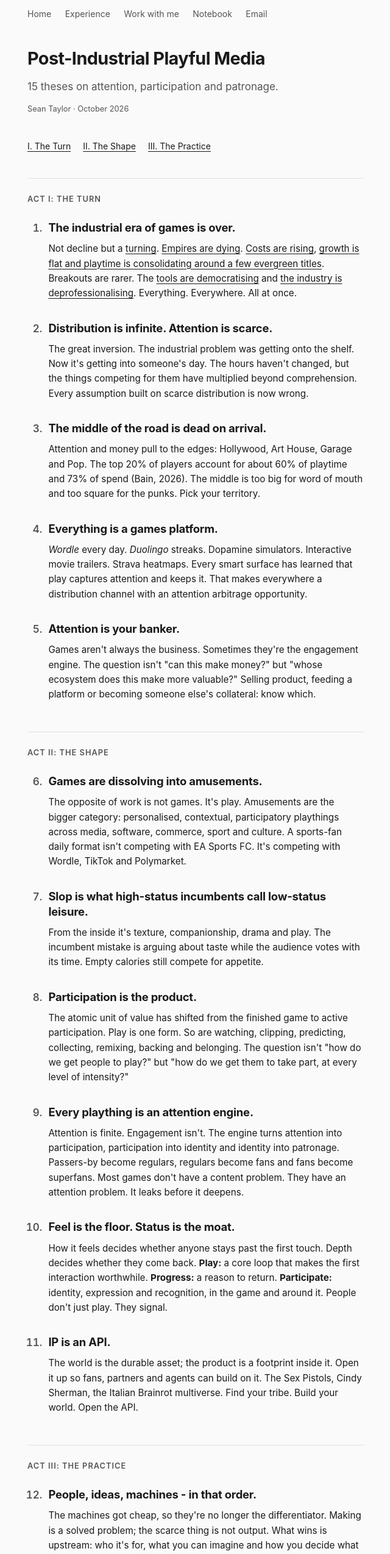
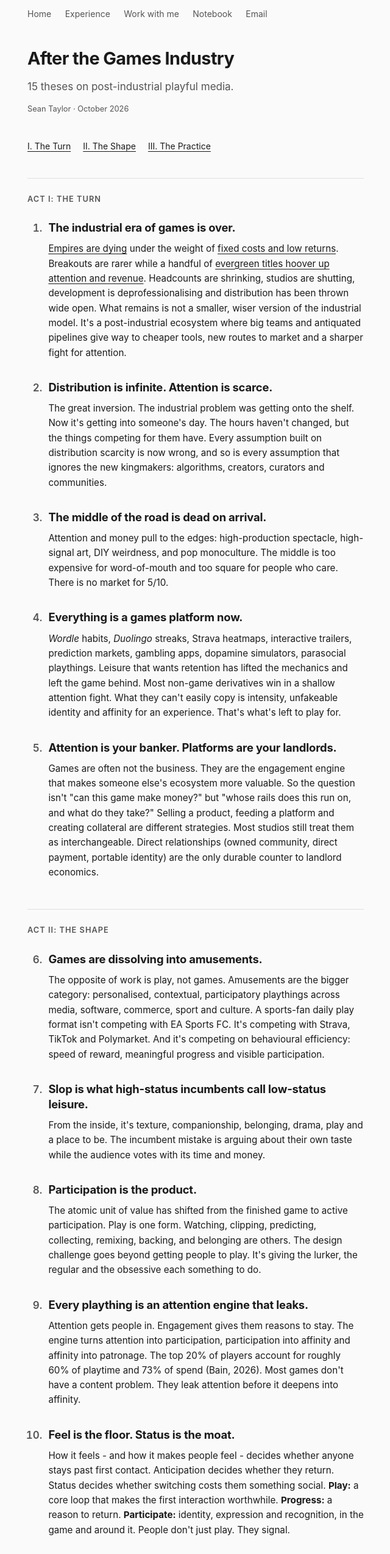
Before and after one commit to kwangchow/kwangchow.github.io, a plain HTML site: page post-industrial-playful-media.html in a window 1280 px wide. Shown: the part 40-2589 px from the top of the page at 61% size, without its empty margins (319-959 px from the left). Drawn offline with Linux system fonts and the light colour scheme.

Commit message:
Publish final After the Games Industry theses

```diff
--- a/llms.txt
+++ b/llms.txt
@@ -24,7 +24,7 @@ Sean works with founders, studios, publishers and IP owners on platform and form
 - [Work with me](https://seantaylor.work/work-with-me.html): the decisions he helps with and how engagements are shaped
 - [Notebook](https://notes.seantaylor.work/): daily public notes on games, new platforms, playable surfaces and attention
 - [Punk Provocations](https://seantaylor.work/punk-provocations/): 2026 remix of Punk Playthings
-- [Post-Industrial Playful Media — 15 Theses](https://seantaylor.work/post-industrial-playful-media.html): fifteen theses in three acts — The Turn, The Shape and The Practice — on attention, participation and patronage
+- [After the Games Industry — 15 Theses](https://seantaylor.work/post-industrial-playful-media.html): fifteen theses in three acts — The Turn, The Shape and The Practice — on attention, participation and patronage
 
 ## Career
 
--- a/post-industrial-playful-media.html
+++ b/post-industrial-playful-media.html
@@ -3,13 +3,13 @@
 <head>
   <meta charset="UTF-8">
   <meta name="viewport" content="width=device-width, initial-scale=1.0">
-  <title>Post-Industrial Playful Media — 15 Theses — Sean Taylor</title>
+  <title>After the Games Industry — 15 Theses — Sean Taylor</title>
   <meta name="description" content="15 theses on attention, participation and patronage in post-industrial playful media.">
   <meta name="author" content="Sean Taylor">
   <link rel="canonical" href="https://seantaylor.work/post-industrial-playful-media.html">
   <link rel="icon" type="image/svg+xml" href="/favicon.svg">
   <meta property="og:type" content="article">
-  <meta property="og:title" content="Post-Industrial Playful Media — 15 Theses">
+  <meta property="og:title" content="After the Games Industry — 15 Theses">
   <meta property="og:description" content="15 theses on attention, participation and patronage in post-industrial playful media.">
   <meta property="og:url" content="https://seantaylor.work/post-industrial-playful-media.html">
   <meta property="og:image" content="https://seantaylor.work/og-image.svg">
@@ -18,7 +18,7 @@
   <meta property="og:site_name" content="Sean Taylor">
   <meta property="og:locale" content="en_GB">
   <meta name="twitter:card" content="summary_large_image">
-  <meta name="twitter:title" content="Post-Industrial Playful Media — 15 Theses">
+  <meta name="twitter:title" content="After the Games Industry — 15 Theses">
   <meta name="twitter:description" content="15 theses on attention, participation and patronage in post-industrial playful media.">
   <meta name="twitter:image" content="https://seantaylor.work/og-image.svg">
   <script type="application/ld+json">
@@ -26,11 +26,11 @@
   "@context": "https://schema.org",
   "@type": "Article",
   "@id": "https://seantaylor.work/post-industrial-playful-media.html#article",
-  "headline": "Post-Industrial Playful Media — 15 Theses",
+  "headline": "After the Games Industry — 15 Theses",
   "description": "15 theses on attention, participation and patronage in post-industrial playful media.",
   "url": "https://seantaylor.work/post-industrial-playful-media.html",
   "inLanguage": "en-GB",
-  "dateModified": "2026-10-02",
+  "dateModified": "2026-10-15",
   "author": {
     "@type": "Person",
     "@id": "https://seantaylor.work/#sean-taylor",
@@ -83,9 +83,9 @@
 
     <article aria-labelledby="theses-title">
       <header>
-        <h1 id="theses-title">Post-Industrial Playful Media</h1>
-        <p class="subtitle">15 theses on attention, participation and patronage.</p>
-        <p class="byline">Sean Taylor · <time datetime="2026-10-02">October 2026</time></p>
+        <h1 id="theses-title">After the Games Industry</h1>
+        <p class="subtitle">15 theses on post-industrial playful media.</p>
+        <p class="byline">Sean Taylor · <time datetime="2026-10-15">October 2026</time></p>
       </header>
 
       <nav class="act-nav" aria-label="Jump to an act">
@@ -99,23 +99,23 @@
         <ol class="theses" start="1">
           <li id="thesis-1">
             <h3>The industrial era of games is over.</h3>
-            <p>Not decline but a <a href="https://www.goodreads.com/book/show/670089.The_Fourth_Turning">turning</a>. <a href="https://www.owenmahoney.ai/owen-mahoney-blog/how-empires-die">Empires are dying</a>. <a href="https://gamedevreports.substack.com/p/hushcrasher-games-budgets-and-did">Costs are rising</a>, <a href="https://www.matthewball.co/all/presentation-the-state-of-video-gaming-in-2026">growth is flat and playtime is consolidating around a few evergreen titles</a>. Breakouts are rarer. The <a href="https://speedrun.substack.com/p/8-hot-takes-on-vibe-coding-games">tools are democratising</a> and <a href="https://www.pushtotalk.gg/p/the-games-industry-is-deprofessionalizing">the industry is deprofessionalising</a>. Everything. Everywhere. All at once.</p>
+            <p><a href="https://www.owenmahoney.ai/owen-mahoney-blog/how-empires-die">Empires are dying</a> under the weight of <a href="https://gamedevreports.substack.com/p/hushcrasher-games-budgets-and-did">fixed costs and low returns</a>. Breakouts are rarer while a handful of <a href="https://www.matthewball.co/all/presentation-the-state-of-video-gaming-in-2026">evergreen titles hoover up attention and revenue</a>. Headcounts are shrinking, studios are shutting, development is deprofessionalising and distribution has been thrown wide open. What remains is not a smaller, wiser version of the industrial model. It's a post-industrial ecosystem where big teams and antiquated pipelines give way to cheaper tools, new routes to market and a sharper fight for attention.</p>
           </li>
           <li id="thesis-2">
             <h3>Distribution is infinite. Attention is scarce.</h3>
-            <p>The great inversion. The industrial problem was getting onto the shelf. Now it's getting into someone's day. The hours haven't changed, but the things competing for them have multiplied beyond comprehension. Every assumption built on scarce distribution is now wrong.</p>
+            <p>The great inversion. The industrial problem was getting onto the shelf. Now it's getting into someone's day. The hours haven't changed, but the things competing for them have. Every assumption built on distribution scarcity is now wrong, and so is every assumption that ignores the new kingmakers: algorithms, creators, curators and communities.</p>
           </li>
           <li id="thesis-3">
             <h3>The middle of the road is dead on arrival.</h3>
-            <p>Attention and money pull to the edges: Hollywood, Art House, Garage and Pop. The top 20% of players account for about 60% of playtime and 73% of spend (Bain, 2026). The middle is too big for word of mouth and too square for the punks. Pick your territory.</p>
+            <p>Attention and money pull to the edges: high-production spectacle, high-signal art, DIY weirdness, and pop monoculture. The middle is too expensive for word-of-mouth and too square for people who care. There is no market for 5/10.</p>
           </li>
           <li id="thesis-4">
-            <h3>Everything is a games platform.</h3>
-            <p><em>Wordle</em> every day. <em>Duolingo</em> streaks. Dopamine simulators. Interactive movie trailers. Strava heatmaps. Every smart surface has learned that play captures attention and keeps it. That makes everywhere a distribution channel with an attention arbitrage opportunity.</p>
+            <h3>Everything is a games platform now.</h3>
+            <p><em>Wordle</em> habits, <em>Duolingo</em> streaks, Strava heatmaps, interactive trailers, prediction markets, gambling apps, dopamine simulators, parasocial playthings. Leisure that wants retention has lifted the mechanics and left the game behind. Most non-game derivatives win in a shallow attention fight. What they can't easily copy is intensity, unfakeable identity and affinity for an experience. That's what's left to play for.</p>
           </li>
           <li id="thesis-5">
-            <h3>Attention is your banker.</h3>
-            <p>Games aren't always the business. Sometimes they're the engagement engine. The question isn't "can this make money?" but "whose ecosystem does this make more valuable?" Selling product, feeding a platform or becoming someone else's collateral: know which.</p>
+            <h3>Attention is your banker. Platforms are your landlords.</h3>
+            <p>Games are often not the business. They are the engagement engine that makes someone else's ecosystem more valuable. So the question isn't "can this game make money?" but "whose rails does this run on, and what do they take?" Selling a product, feeding a platform and creating collateral are different strategies. Most studios still treat them as interchangeable. Direct relationships (owned community, direct payment, portable identity) are the only durable counter to landlord economics.</p>
           </li>
         </ol>
       </section>
@@ -125,27 +125,27 @@
         <ol class="theses" start="6">
           <li id="thesis-6">
             <h3>Games are dissolving into amusements.</h3>
-            <p>The opposite of work is not games. It's play. Amusements are the bigger category: personalised, contextual, participatory playthings across media, software, commerce, sport and culture. A sports-fan daily format isn't competing with EA Sports FC. It's competing with Wordle, TikTok and Polymarket.</p>
+            <p>The opposite of work is play, not games. Amusements are the bigger category: personalised, contextual, participatory playthings across media, software, commerce, sport and culture. A sports-fan daily play format isn't competing with EA Sports FC. It's competing with Strava, TikTok and Polymarket. And it's competing on behavioural efficiency: speed of reward, meaningful progress and visible participation.</p>
           </li>
           <li id="thesis-7">
             <h3>Slop is what high-status incumbents call low-status leisure.</h3>
-            <p>From the inside it's texture, companionship, drama and play. The incumbent mistake is arguing about taste while the audience votes with its time. Empty calories still compete for appetite.</p>
+            <p>From the inside, it's texture, companionship, belonging, drama, play and a place to be. The incumbent mistake is arguing about their own taste while the audience votes with its time and money.</p>
           </li>
           <li id="thesis-8">
             <h3>Participation is the product.</h3>
-            <p>The atomic unit of value has shifted from the finished game to active participation. Play is one form. So are watching, clipping, predicting, collecting, remixing, backing and belonging. The question isn't "how do we get people to play?" but "how do we get them to take part, at every level of intensity?"</p>
+            <p>The atomic unit of value has shifted from the finished game to active participation. Play is one form. Watching, clipping, predicting, collecting, remixing, backing, and belonging are others. The design challenge goes beyond getting people to play. It's giving the lurker, the regular and the obsessive each something to do.</p>
           </li>
           <li id="thesis-9">
-            <h3>Every plaything is an attention engine.</h3>
-            <p>Attention is finite. Engagement isn't. The engine turns attention into participation, participation into identity and identity into patronage. Passers-by become regulars, regulars become fans and fans become superfans. Most games don't have a content problem. They have an attention problem. It leaks before it deepens.</p>
+            <h3>Every plaything is an attention engine that leaks.</h3>
+            <p>Attention gets people in. Engagement gives them reasons to stay. The engine turns attention into participation, participation into affinity and affinity into patronage. The top 20% of players account for roughly 60% of playtime and 73% of spend (Bain, 2026). Most games don't have a content problem. They leak attention before it deepens into affinity.</p>
           </li>
           <li id="thesis-10">
             <h3>Feel is the floor. Status is the moat.</h3>
-            <p>How it feels decides whether anyone stays past the first touch. Depth decides whether they come back. <strong>Play:</strong> a core loop that makes the first interaction worthwhile. <strong>Progress:</strong> a reason to return. <strong>Participate:</strong> identity, expression and recognition, in the game and around it. People don't just play. They signal.</p>
+            <p>How it feels - and how it makes people feel - decides whether anyone stays past first contact. Anticipation decides whether they return. Status decides whether switching costs them something social. <strong>Play:</strong> a core loop that makes the first interaction worthwhile. <strong>Progress:</strong> a reason to return. <strong>Participate:</strong> identity, expression and recognition, in the game and around it. People don't just play. They signal.</p>
           </li>
           <li id="thesis-11">
-            <h3>IP is an API.</h3>
-            <p>The world is the durable asset; the product is a footprint inside it. Open it up so fans, partners and agents can build on it. The Sex Pistols, Cindy Sherman, the Italian Brainrot multiverse. Find your tribe. Build your world. Open the API.</p>
+            <h3>Your IP is now an API.</h3>
+            <p>The world is the durable asset; the product is a pop-up inside it. Let fans, partners and agents build on it and play with it. Don't take worldbuilding literally, but do take it seriously. Lore, aesthetics, status signals and social codes are what turn music scenes, meme machines and cult communities into places people want to spend time. Give people the codes, tools and permission to participate. Even an API needs direction.</p>
           </li>
         </ol>
       </section>
@@ -155,19 +155,19 @@
         <ol class="theses" start="12">
           <li id="thesis-12">
             <h3>People, ideas, machines - in that order.</h3>
-            <p>The machines got cheap, so they're no longer the differentiator. Making is a solved problem; the scarce thing is not output. What wins is upstream: who it's for, what you can imagine and how you decide what to make. Cheaper machines just spin the loop faster.</p>
+            <p>Machines got cheap, then generative. Making is a solved problem. What remains scarce is judgement: who it's for, why they'd care, what's worth making and what turns attention into affinity. Cheaper machines do not just spin the loop faster. They make poor judgement catastrophically expensive.</p>
           </li>
           <li id="thesis-13">
             <h3>The audience is evidence.</h3>
-            <p>Usage is oxygen for ideas, and there's none in the workshop. Maker mode lies, so trust what people do over what they say. Fire bullets before cannonballs. "Playable thing for a popular thing" works because someone else has already tested the world.</p>
+            <p>Usage is oxygen for ideas. Get out of the building. Maker mode lies: it overweights what makers like and underweights what people actually do. Small, fast probes into real desires beat large, slow bets on internal conviction. Trust what people return to and cluster around, not what they say they want.</p>
           </li>
           <li id="thesis-14">
             <h3>Orchestration beats authorship.</h3>
-            <p>Create the conditions, not the thing. Fewer cathedrals, more chaos containers. Less products, more probes. The work is gardening, not steering: water enough things at once that the garden doesn't revert to lawn.</p>
+            <p>Create the conditions for value to circulate. Fewer cathedrals, more chaos containers. Fewer polished products, more participatory probes. Authorship still matters at the seed. After that, the work is gardening, not steering: you don't decide what grows, you decide what gets watered.</p>
           </li>
           <li id="thesis-15">
             <h3>Culture and collateral beat commodities.</h3>
-            <p>Create both, not always at once but always as part of the same strategy. The thing isn't always the thing, and the customer isn't always the customer. Capture value directly through punk patronage: mementos, memberships, status, access. Money becomes meaningful when it expresses belief.</p>
+            <p>The thing is not always the thing. The customer is not always the customer. Commodities compete on price and convenience. Culture and collateral compete on identity and affinity. Capture value through mementos, memberships, status, and access that feel like belonging, not extraction. Money becomes meaningful when it expresses belief.</p>
           </li>
         </ol>
       </section>
--- a/sitemap.xml
+++ b/sitemap.xml
@@ -3,7 +3,7 @@
   <!-- Root site pages served from seantaylor.work. The canonical notes archive lives separately at https://notes.seantaylor.work/. -->
   <url>
     <loc>https://seantaylor.work/</loc>
-    <lastmod>2026-10-02</lastmod>
+    <lastmod>2026-10-15</lastmod>
     <changefreq>monthly</changefreq>
     <priority>1.0</priority>
   </url>
@@ -21,7 +21,7 @@
   </url>
   <url>
     <loc>https://seantaylor.work/post-industrial-playful-media.html</loc>
-    <lastmod>2026-10-02</lastmod>
+    <lastmod>2026-10-15</lastmod>
     <changefreq>monthly</changefreq>
     <priority>0.8</priority>
   </url>
```
Also changed, not shown: index.html (+2 -2 lines).
